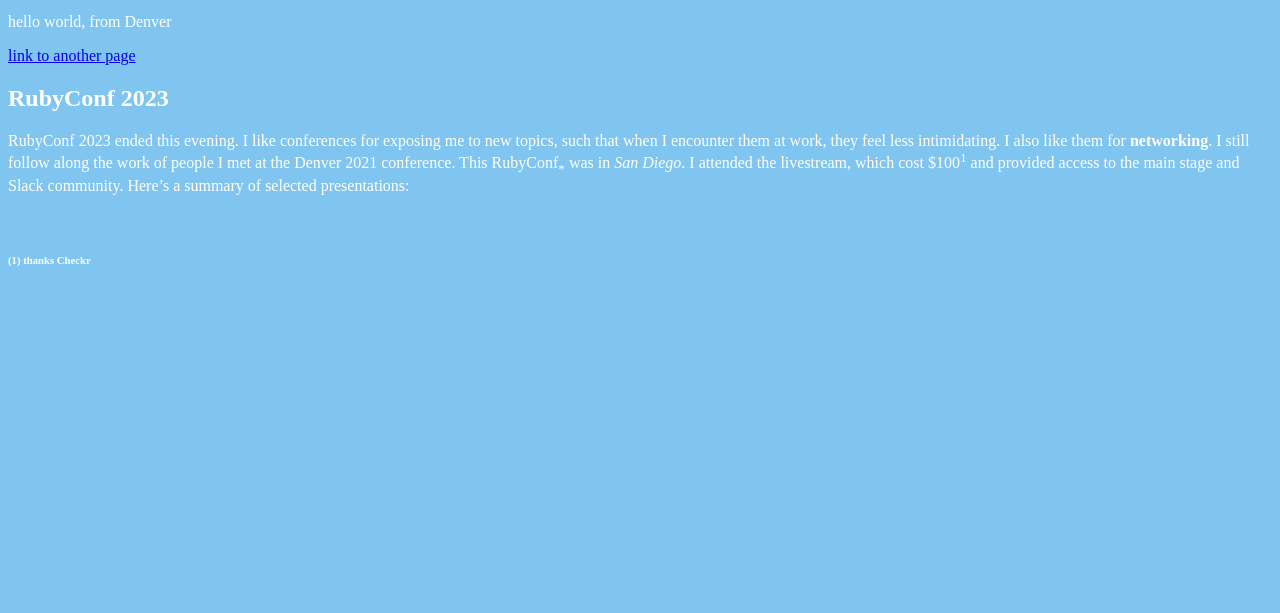
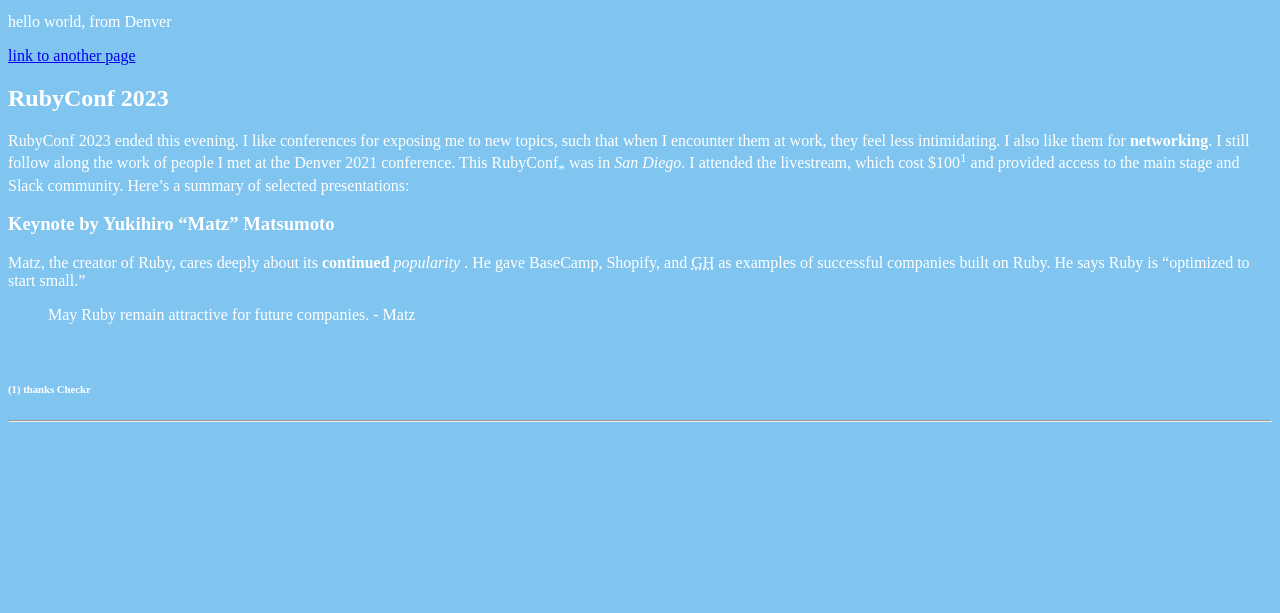
Before and after one commit to jb08/jb08.github.io, a plain HTML site: page index.html in a window 1280 px wide. Shown: the part 187-800 px from the top of the page. Drawn offline with Linux system fonts and the light colour scheme.

Commit message:
more html elements

```diff
--- a/index.html
+++ b/index.html
@@ -47,15 +47,31 @@
         summary of
         selected presentations: </p>
 
+    <h3> Keynote by Yukihiro “Matz” Matsumoto </h3>
+    <p> Matz, the creator of Ruby, cares deeply about its <strong>continued</strong>
+        <em> popularity </em>. He gave BaseCamp,
+        Shopify,
+        and
+        <abbr title="Github">GH</abbr> as
+        examples of successful companies built on Ruby. He says Ruby is <q>optimized to start small.</q>
+    <blockquote cite="https://en.wikipedia.org/wiki/Yukihiro_Matsumoto">
+        May Ruby remain attractive for future companies. - Matz
+    </blockquote>
+    </p>
+
+
+
+
     <br />
 
 
 
     <h6 id="footnotes"> (1) thanks Checkr</h6>
-
+    <hr />
     <div id="large_page_break"></div>
 
     <h5 id="bottom"> content at bottom of page </h5>
+    <hr />
 </body>
 
 
```
